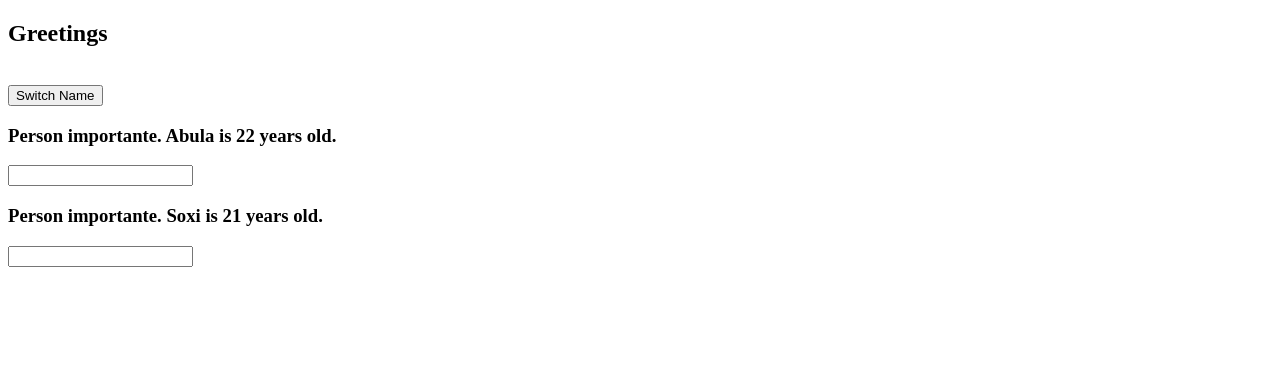
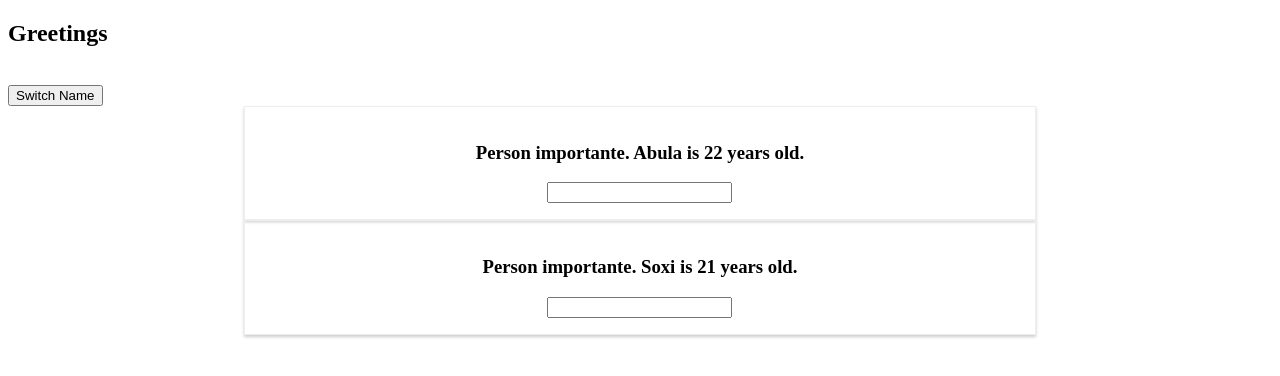
Before and after one commit to frontendprof/react-testing-3, a React (Create React App) app in the folder test-one/: page / in a window 1280 px wide. Shown: the top 376 px of the page. Built offline with nearby package versions, Linux system fonts and the light colour scheme.

Commit message:
Adding style

```diff
--- a/test-one/src/App.js
+++ b/test-one/src/App.js
@@ -1,6 +1,7 @@
 
 
 import React, { Component } from 'react';
+// import App from "./App.css";
 
 import Person from "./components/Person";
 
--- /dev/null
+++ b/test-one/src/components/Person.css
@@ -0,0 +1,9 @@
+
+.Person{
+    width: 60%;
+    margin:auto;
+    border:1px solid #eee;
+    padding:16px;
+    box-shadow: 0 2px 3px #ccc;
+    text-align: center;
+}
--- a/test-one/src/components/Person.js
+++ b/test-one/src/components/Person.js
@@ -1,16 +1,19 @@
 
 import React from 'react';
 
+import "./Person.css";
+
+
 const Person = (props) => {
     return (
-        <div >
+        <div className="Person">
             <h3 onClick={props.click}>
 
                 Person importante. {props.name} is {props.age} years old.
             </h3>
             <input type="text" onChange={props.changed}/>
         </div>
-    )
+    );
 };
 
 export default Person;
```
